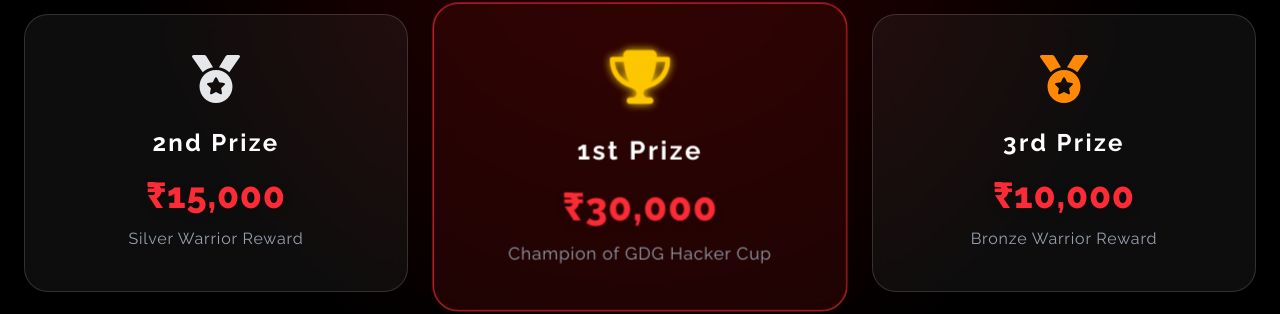
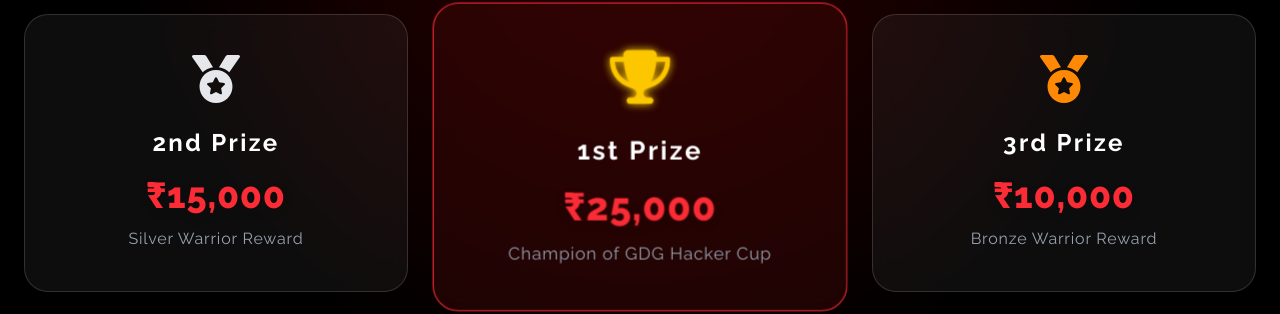
Before and after one commit to TheCodeHeist-Coder/HackerCup, a React (Vite) app: page / in a window 1280 px wide. Shown: the part 4639-4953 px from the top of the page. Built offline with nearby package versions, Linux system fonts and the light colour scheme; a web font is replaced by a local one.

Commit message:
prize_money_updated

```diff
--- a/src/components/Prizes.jsx
+++ b/src/components/Prizes.jsx
@@ -86,7 +86,7 @@
     <PrizeCard
       icon={<FaTrophy className="w-14 h-14 text-yellow-400 trophy-shine" />}
       title="1st Prize"
-      amount="₹30,000"
+      amount="₹25,000"
       subtitle="Champion of GDG Hacker Cup"
       highlight
     />
```
